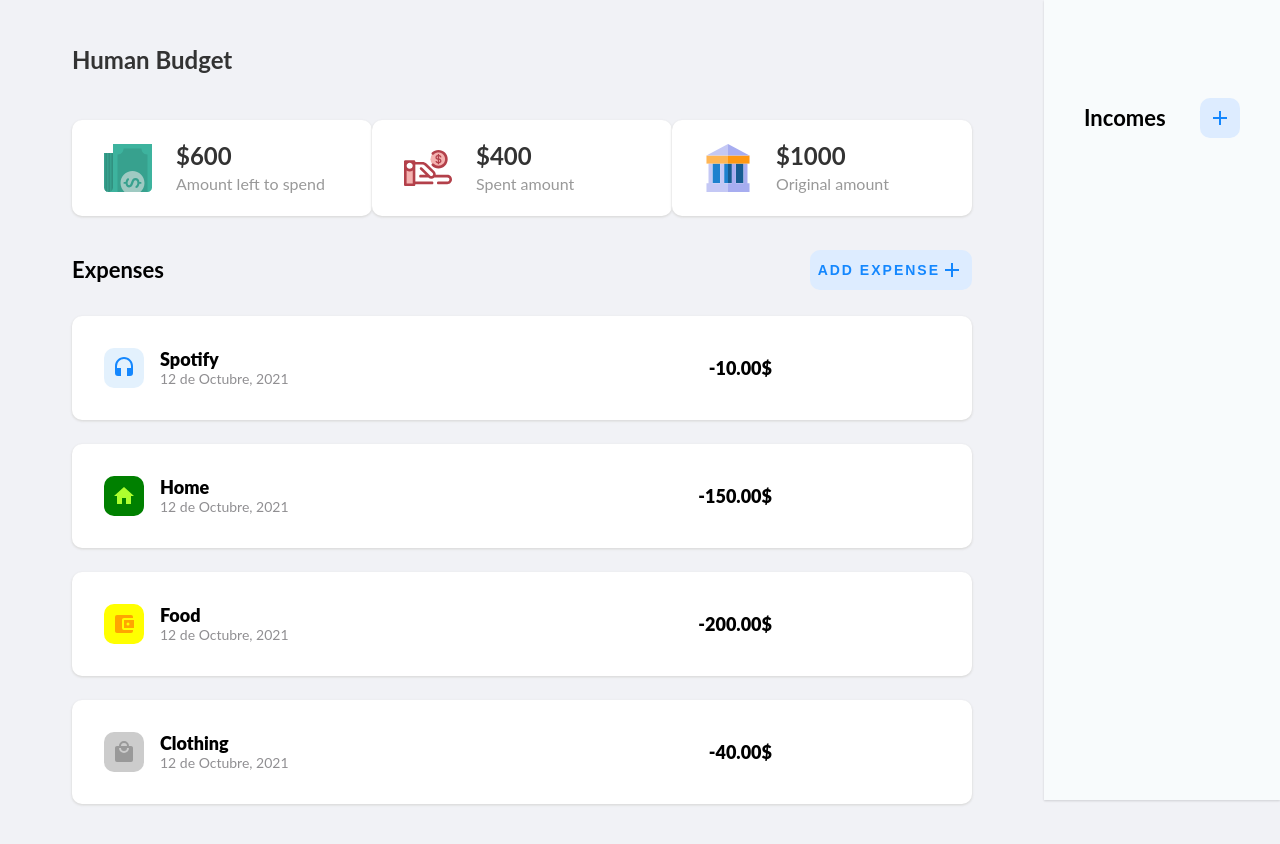
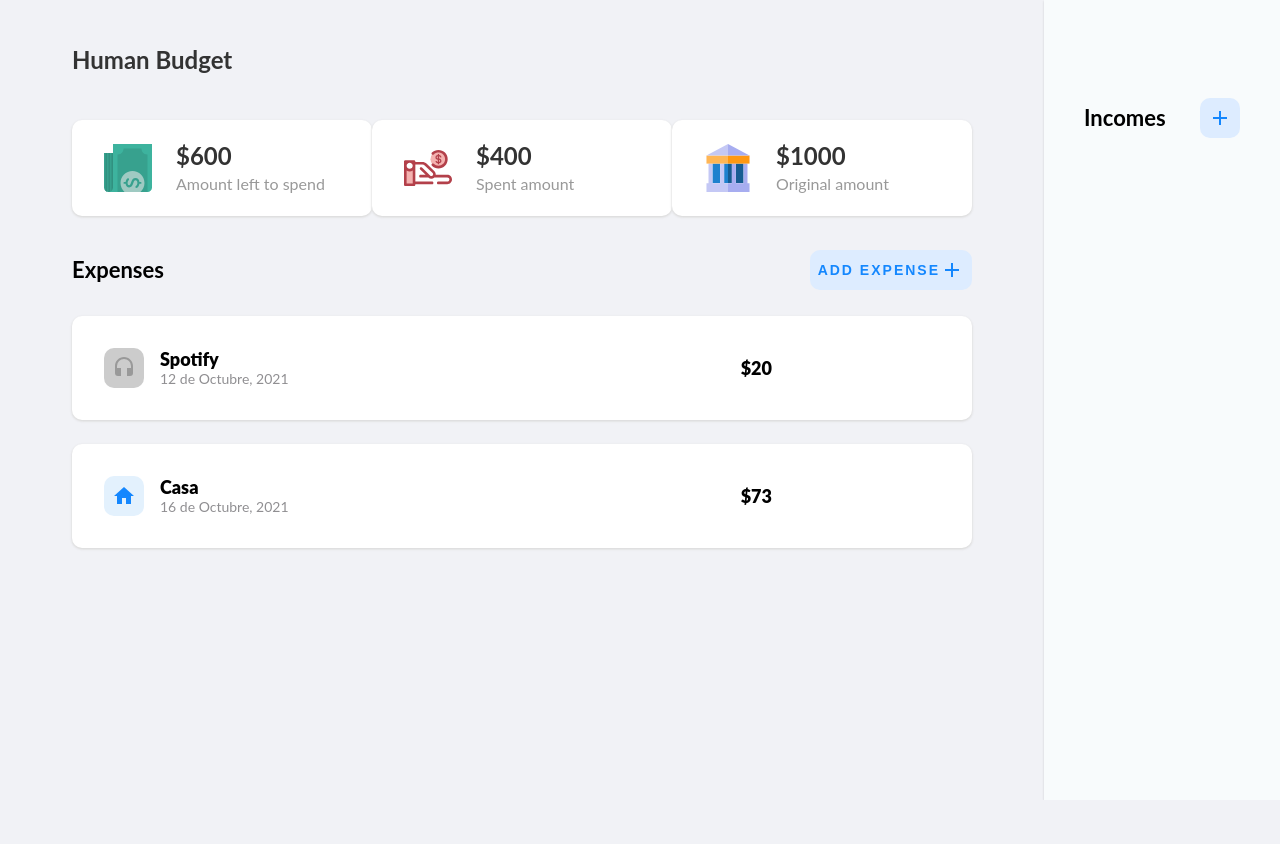
Before and after one commit to AlbaCasas/human-budget, a React (Create React App) app: page / in a window 1280 px wide. Shown: the top 844 px of the page. After the commit the page ends 800 px from the top, so only its background shows below. Built offline with nearby package versions, Linux system fonts and the light colour scheme; the HTML template or start-up script is replaced by a standard one.

Commit message:
Transform hardcoded expenses to objects

```diff
--- a/src/components/ExpenseCard/ExpenseCard.jsx
+++ b/src/components/ExpenseCard/ExpenseCard.jsx
@@ -3,9 +3,9 @@ import "./ExpenseCard.css";
 
 const ExpenseCard = (props) => {
     return <div className="expense">
-        <div className={`expense__color expense__color--${props.color}`}>
+        {props.icon ? <div className={`expense__color expense__color--${props.color}`}>
             <Icon icon={props.icon}/>
-        </div>
+        </div> : null}
         <div className="expense__left">
             <p className="expense__text--bold">{props.title}</p>
             <p className="expense__text--regular expense__date">{props.date}</p>
--- a/src/pages/App.js
+++ b/src/pages/App.js
@@ -10,8 +10,23 @@ import spentSvg from "../assets/spent.svg";
 import bankSvg from "../assets/bank.svg";
 import "./App.css";
 
+const expense1 = {
+  title: "Spotify",
+  date: "12 de Octubre, 2021",
+  amount: "$20",
+  icon: "music",
+  color: "gray"
+};
+const expense2 = {
+  title: "Casa",
+  date: "16 de Octubre, 2021",
+  amount: "$73",
+  icon: "home"
+};
+
 function App() {
   const [isExpenseModalShown, setIsExpenseModalShown] = useState(false);
+  const [expenses, setExpenses] = useState([expense1,expense2]);
   return (
     <div className="app">
       <CreateExpenseModal onCloseClick={() => {
@@ -29,10 +44,9 @@ function App() {
               setIsExpenseModalShown(true);
             }} icon="plus" variant="default">Add Expense</Button>
         </div>
-        <ExpenseCard title="Spotify" date="12 de Octubre, 2021" amount="-10.00$" icon="music" color="blue"/>
-        <ExpenseCard title="Home" date="12 de Octubre, 2021" amount="-150.00$" icon="home" color="green"/>
-        <ExpenseCard title="Food" date="12 de Octubre, 2021" amount="-200.00$" icon="wallet" color="yellow"/>
-        <ExpenseCard title="Clothing" date="12 de Octubre, 2021" amount="-40.00$" icon="shopping" color="gray"/>
+        {expenses.map((item) => {
+          return <ExpenseCard title={item.title} date={item.date} amount={item.amount} icon={item.icon} color={item.color}/>
+        })}
       </Layout>
     </div>
   );
```
